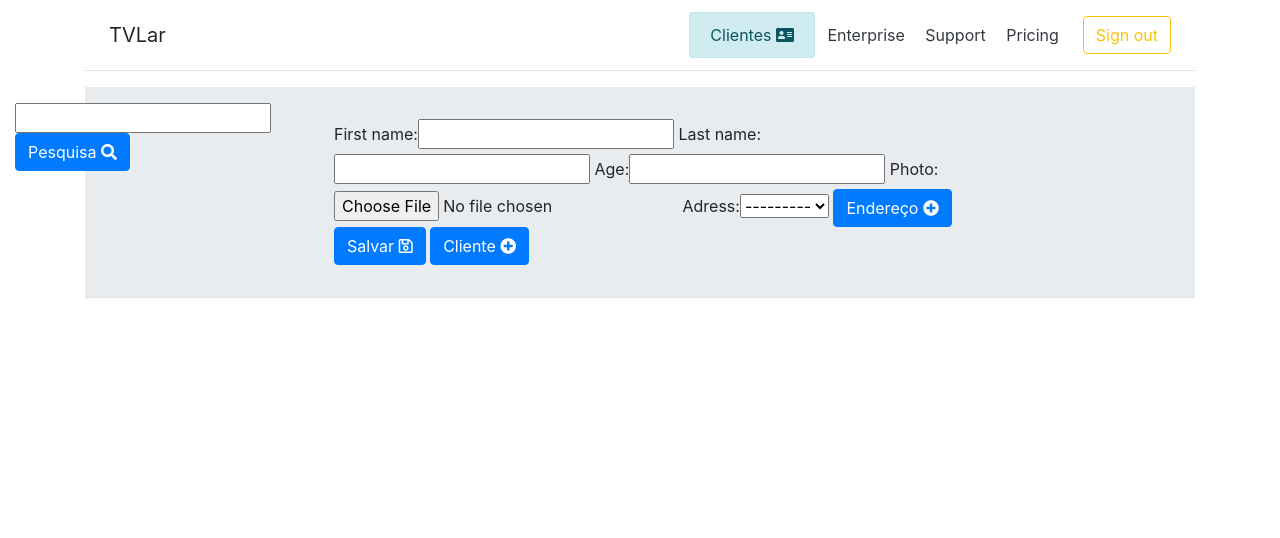
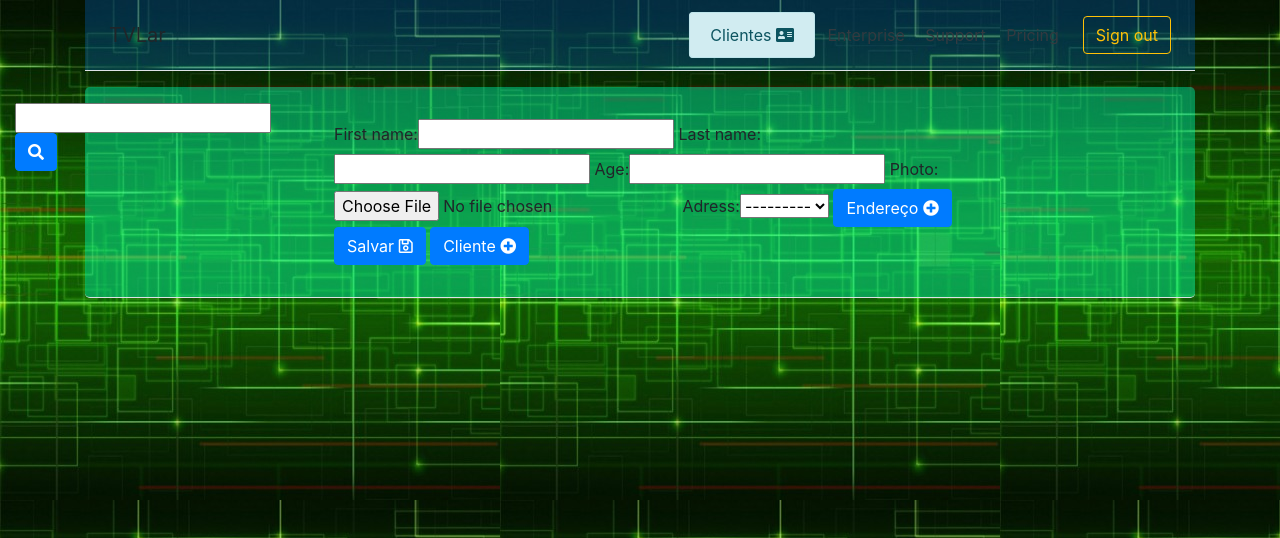
Before and after one commit to 3BCORP/gestaoonline, a Django app: page /clientes/new/ in a window 1280 px wide. Shown: the top 538 px of the page. Run offline with Django 3.2, Linux system fonts and the light colour scheme; the visitor is signed in with stand-in values (Sample User, id 1); data that the repository does not hold is empty; some libraries are stand-ins or nearby versions.

Commit message:
gestaoonline

```diff
--- a/clientes/templates/clientes/cliente-form.html
+++ b/clientes/templates/clientes/cliente-form.html
@@ -11,19 +11,18 @@
 
 
 
-            <div class="trash-icon">
+            <div class="sidebar-sticky menu-left">
                     <form method="POST"  action ="{% url 'search'%}">
                         {% csrf_token %}
                         <div class="input-group mb-3">
                             <input id="search_input" type="text" name="search_input">
-                            <button  type="submit"  class="btn btn-primary">Pesquisa <i class="fas fa-search"></i></button>
+                            <button  type="submit"  class="btn btn-primary"><i class="fas fa-search"></i></button>
                         </div>
                     </form>
 
-
-                <ul class="list-group">
+                <ul class="nav flex-column">
                     {% for pessoa in lista %}
-                         <li class="list-group-item list-group-item-action list-group-item-info">  <a href="{% url 'update' pessoa.id %}">{{pessoa.first_name}}</a>
+                         <li class="btn btn-light" ><a href="{% url 'update' pessoa.id %}">{{pessoa.first_name}}</a>
                              <a href="{% url 'del' pessoa.id %}" class="trash-icon">
                                 <i class="fas fa-trash-alt"></i>
                              </a>
@@ -31,7 +30,7 @@
                     {% endfor %}
 
                 </ul>
-            </div>
+
 
         </div>
     </div>
--- a/requirements-dev.txt
+++ b/requirements-dev.txt
@@ -4,6 +4,7 @@ Django==2.0.7
 django-bootstrap-form==3.4
 gunicorn==19.9.0
 Pillow==5.2.0
+psycopg2==2.7.5
 python-decouple==3.1
 pytz==2018.5
 static3==0.7.0
--- a/requirements.txt
+++ b/requirements.txt
@@ -1,4 +1,3 @@
 -r requirements-dev.txt
 gunicorn==19.9.0
 psycopg2==2.7.3.2
-Django==2.0.7
--- a/statics/style.css
+++ b/statics/style.css
@@ -1,3 +1,8 @@
+body {
+    background: white url("circuitobite.jpg");
+
+}
+
 
 .trash-icon {
     float: right;
@@ -11,3 +16,15 @@
 .list-cli {
     align: left;
 }
+
+.menu-topo {
+    background-color: rgba(0,123,255,.25);
+}
+
+
+.form-central {
+    padding: 2rem 1rem;
+    margin-bottom: 2rem;
+    background-color: rgba(0, 255, 184, 0.42);
+    border-radius: .3rem;
+}
--- a/templates/base.html
+++ b/templates/base.html
@@ -12,7 +12,7 @@
 </head>
         <header>
             <div class="container">
-                <div class="d-flex flex-column flex-md-row align-items-center p-3 px-md-4 mb-3 bg-white border-bottom box-shadow">
+                <div class="d-flex flex-column flex-md-row align-items-center p-3 px-md-4 mb-3 menu-topo border-bottom box-shadow">
                     <h5 class="my-0 mr-md-auto font-weight-normal">TVLar</h5>
                     <nav class="my-2 my-md-0 mr-md-3">
                         {% if user.is_authenticated %}
@@ -35,7 +35,7 @@
         </header>
         <body>
          <div class="container">
-            <div class="jumbotron jumbotron-fluid d-flex flex-column flex-md-row align-items-center p-3 px-md-4 mb-3 border-bottom box-shadow">
+            <div class="form-central jumbotron-fluid d-flex flex-column flex-md-row align-items-center p-3 px-md-4 mb-3 border-bottom box-shadow">
 
                 <div class="container-fluid">
                     <div class="row flex-xl-nowrap">
```
Also changed, not shown: statics/mobile-tab.css (added, +9 -0 lines), statics/circuitobite.jpg (added).
